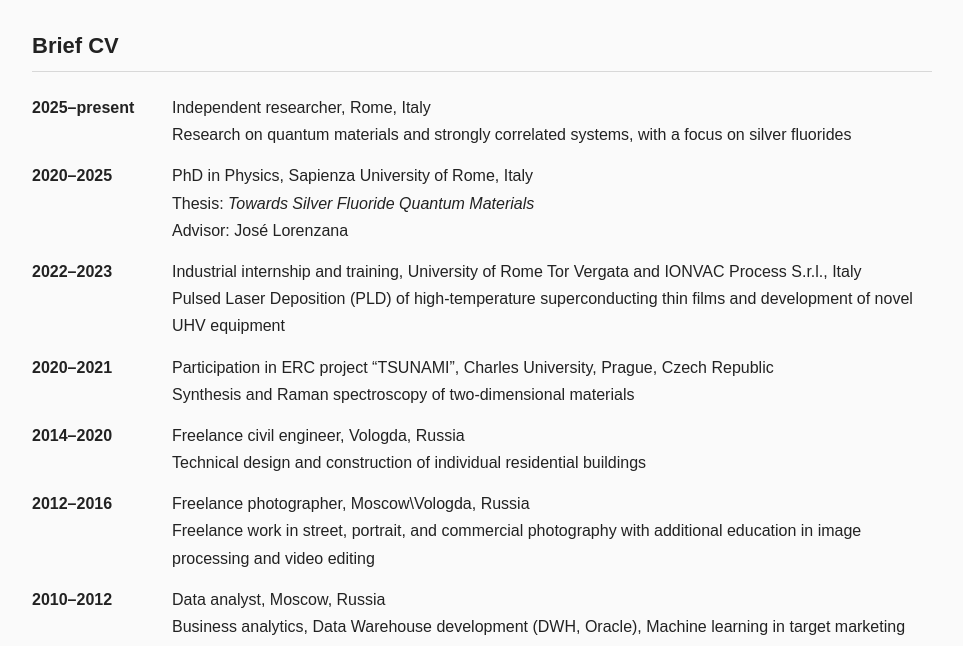
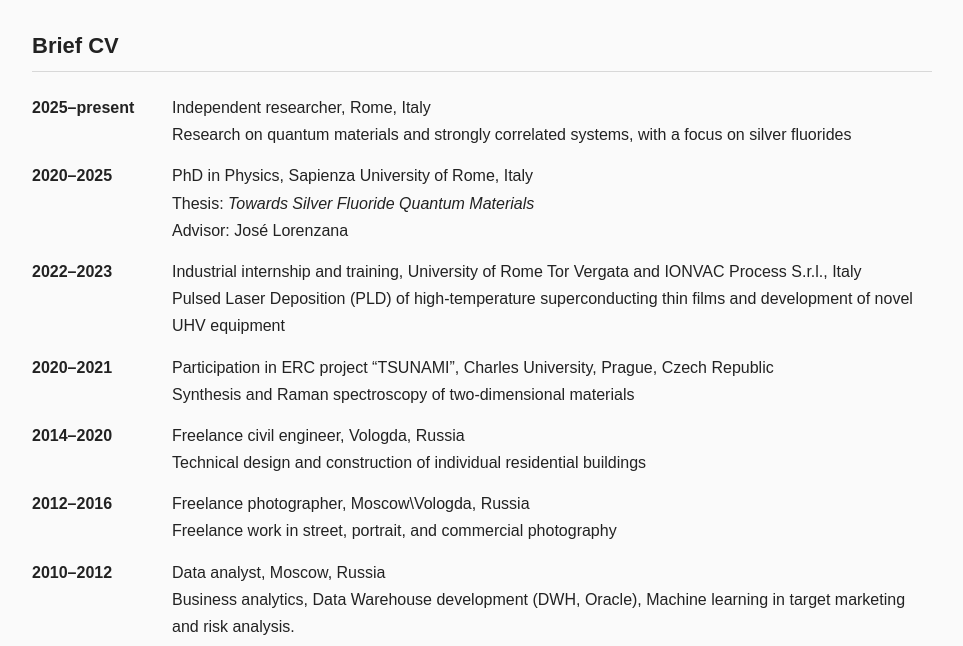
Before and after one commit to ilyadegtev/ilyadegtev.github.io, a plain HTML site: page cv.html in a window 1280 px wide. Shown: the part 127-773 px from the top of the page, without its empty margins (158-1121 px from the left). Drawn offline with Linux system fonts and the light colour scheme.

Commit message:
Update cv.html

```diff
--- a/cv.html
+++ b/cv.html
@@ -79,8 +79,7 @@
             <td><strong>2012–2016</strong></td>
             <td>
                 Freelance photographer, Moscow\Vologda, Russia<br>
-                Freelance work in street, portrait, and commercial photography with
-                additional education in image processing and video editing
+                Freelance work in street, portrait, and commercial photography
             </td>
         </tr>
 
```
